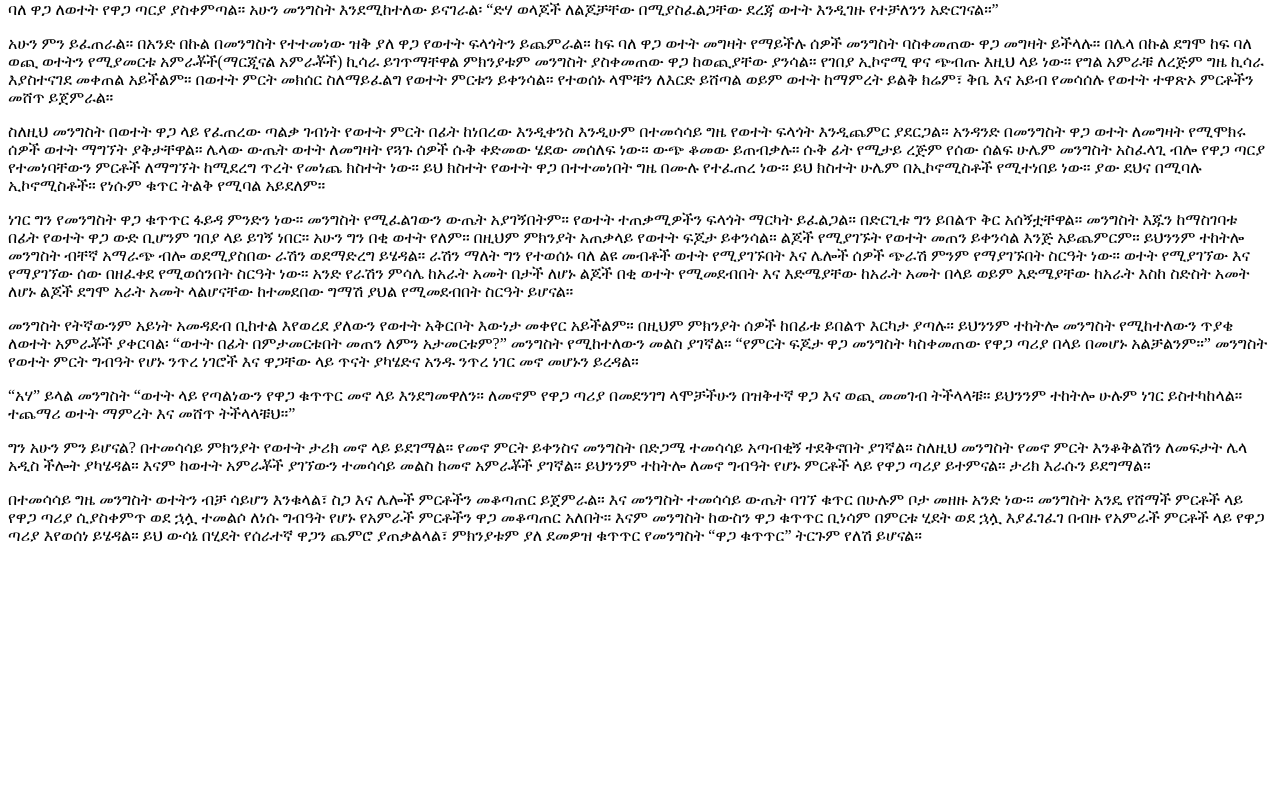
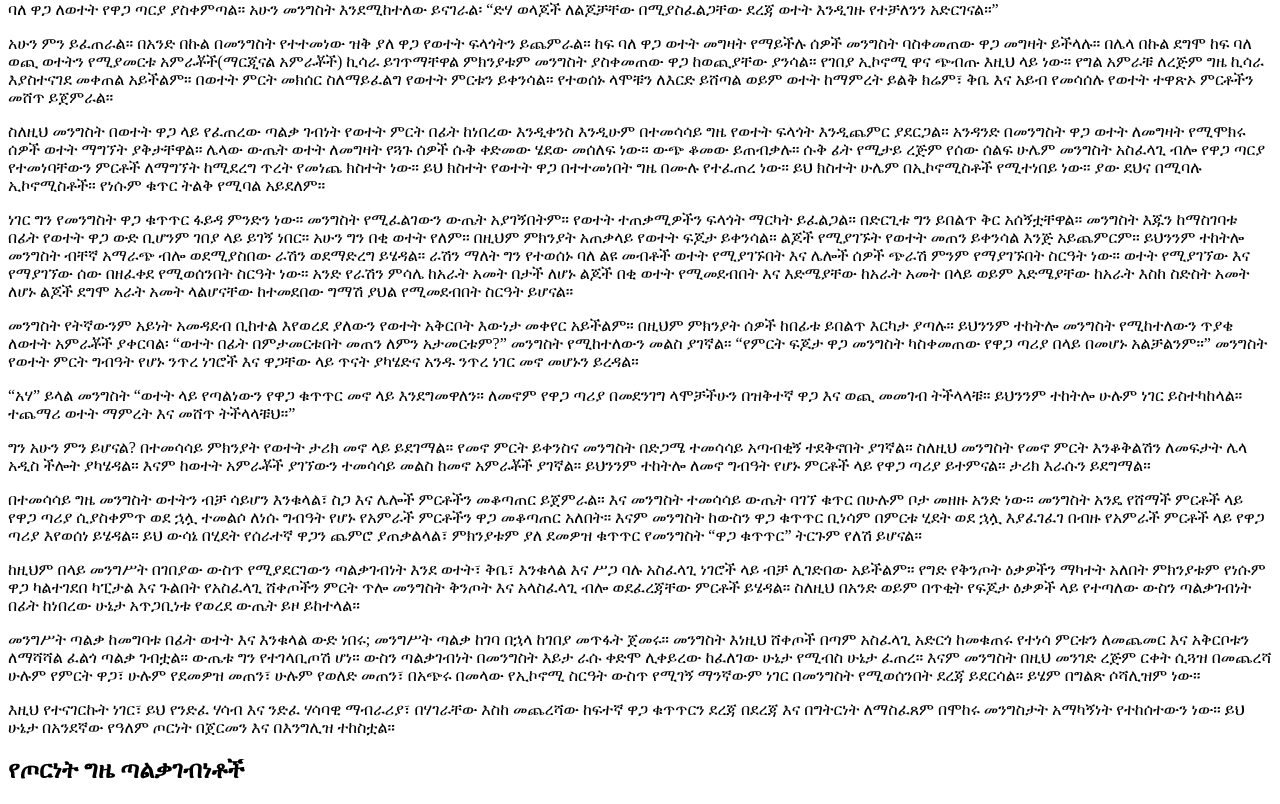
Before and after one commit to mickykebe/book-economic-policy-thoughts-for-today-and-tomorrow, a Next.js app: page /interventionism in a window 1280 px wide. Shown: the part 1403-2207 px from the top of the page. Before the commit the page ends 1964 px from the top, so only its background shows below. Built offline with nearby package versions, Linux system fonts and the light colour scheme.

Commit message:
interventionism wip

```diff
--- a/pages/interventionism.mdx
+++ b/pages/interventionism.mdx
@@ -55,3 +55,11 @@
 ግን አሁን ምን ይሆናል? በተመሳሳይ ምክንያት የወተት ታሪክ መኖ ላይ ይደገማል። የመኖ ምርት ይቀንስና መንግስት በድጋሜ ተመሳሳይ አጣብቂኝ ተደቅኖበት ያገኛል። ስለዚህ መንግስት የመኖ ምርት እንቆቅልሽን ለመፍታት ሌላ አዲስ ችሎት ያካሄዳል። እናም ከወተት አምራቾች ያገኘውን ተመሳሳይ መልስ ከመኖ አምራቾች ያገኛል። ይህንንም ተከትሎ ለመኖ ግብዓት የሆኑ ምርቶች ላይ የዋጋ ጣሪያ ይተምናል። ታሪክ እራሱን ይደግማል።
 
 በተመሳሳይ ግዜ መንግስት ወተትን ብቻ ሳይሆን እንቁላል፣ ስጋ እና ሌሎች ምርቶችን መቆጣጠር ይጀምራል። እና መንግስት ተመሳሳይ ውጤት ባገኘ ቁጥር በሁሉም ቦታ መዘዙ አንድ ነው። መንግስት አንዴ የሸማች ምርቶች ላይ የዋጋ ጣሪያ ሲያስቀምጥ ወደ ኋሏ ተመልሶ ለነሱ ግብዓት የሆኑ የአምራች ምርቶችን ዋጋ መቆጣጠር አለበት። እናም መንግስት ከውስን ዋጋ ቁጥጥር ቢነሳም በምርቱ ሂደት ወደ ኋሏ እያፈገፈገ በብዙ የአምራች ምርቶች ላይ የዋጋ ጣሪያ እየወሰነ ይሄዳል። ይህ ውሳኔ በሂደት የሰራተኛ ዋጋን ጨምሮ ያጠቃልላል፣ ምክንያቱም ያለ ደመዎዝ ቁጥጥር የመንግስት “ዋጋ ቁጥጥር” ትርጉም የለሽ ይሆናል።
+
+ከዚህም በላይ መንግሥት በገበያው ውስጥ የሚያደርገውን ጣልቃገብነት እንደ ወተት፣ ቅቤ፣ እንቁላል እና ሥጋ ባሉ አስፈላጊ ነገሮች ላይ ብቻ ሊገድበው አይችልም። የግድ የቅንጦት ዕቃዎችን ማካተት አለበት ምክንያቱም የነሱም ዋጋ ካልተገደበ ካፒታል እና ጉልበት የአስፈላጊ ሸቀጦችን ምርት ጥሎ መንግስት ቅንጦት እና አላስፈላጊ ብሎ ወደፈረጃቸው ምርቶች ይሄዳል። ስለዚህ በአንድ ወይም በጥቂት የፍጆታ ዕቃዎች ላይ የተጣለው ውስን ጣልቃገብነት በፊት ከነበረው ሁኔታ አጥጋቢነቱ የወረደ ውጤት ይዞ ይከተላል።
+
+መንግሥት ጣልቃ ከመግባቱ በፊት ወተት እና እንቁላል ውድ ነበሩ; መንግሥት ጣልቃ ከገባ በኋላ ከገበያ መጥፋት ጀመሩ። መንግስት እነዚህ ሸቀጦች በጣም አስፈላጊ አድርጎ ከመቁጠሩ የተነሳ ምርቱን ለመጨመር እና አቅርቦቱን ለማሻሻል ፈልጎ ጣልቃ ገብቷል። ውጤቱ ግን የተገላቢጦሽ ሆነ። ውስን ጣልቃገብነት በመንግስት እይታ ራሱ ቀድሞ ሊቀይረው ከፈለገው ሁኔታ የሚብስ ሁኔታ ፈጠረ። እናም መንግስት በዚህ መንገድ ረጅም ርቀት ሲጓዝ በመጨረሻ ሁሉም የምርት ዋጋ፣ ሁሉም የደመዎዝ መጠን፣ ሁሉም የወለድ መጠን፣ በአጭሩ በመላው የኢኮኖሚ ስርዓት ውስጥ የሚገኝ ማንኛውም ነገር በመንግስት የሚወሰንበት ደረጃ ይደርሳል። ይሄም በግልጽ ሶሻሊዝም ነው።
+
+እዚህ የተናገርኩት ነገር፣ ይህ የንድፈ ሃሳብ እና ንድፈ ሃሳባዊ ማብራሪያ፣ በሃገራቸው እስከ መጨረሻው ከፍተኛ ዋጋ ቁጥጥርን ደረጃ በደረጃ እና በግትርነት ለማስፈጸም በሞከሩ መንግስታት አማካኝነት የተከሰተውን ነው። ይህ ሁኔታ በአንደኛው የዓለም ጦርነት በጀርመን እና በእንግሊዝ ተከስቷል።
+
+## የጦርነት ግዜ ጣልቃገብነቶች
```
